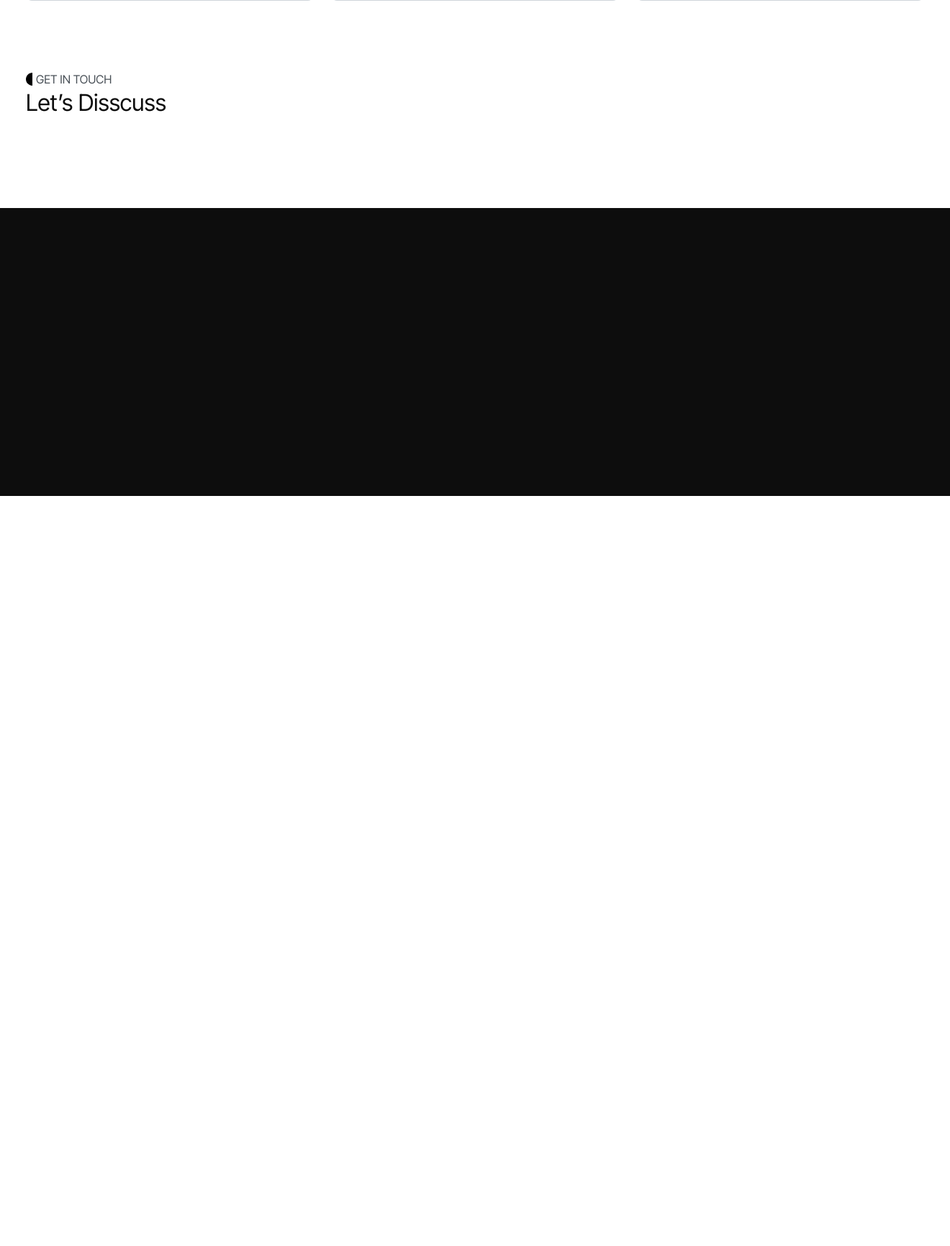
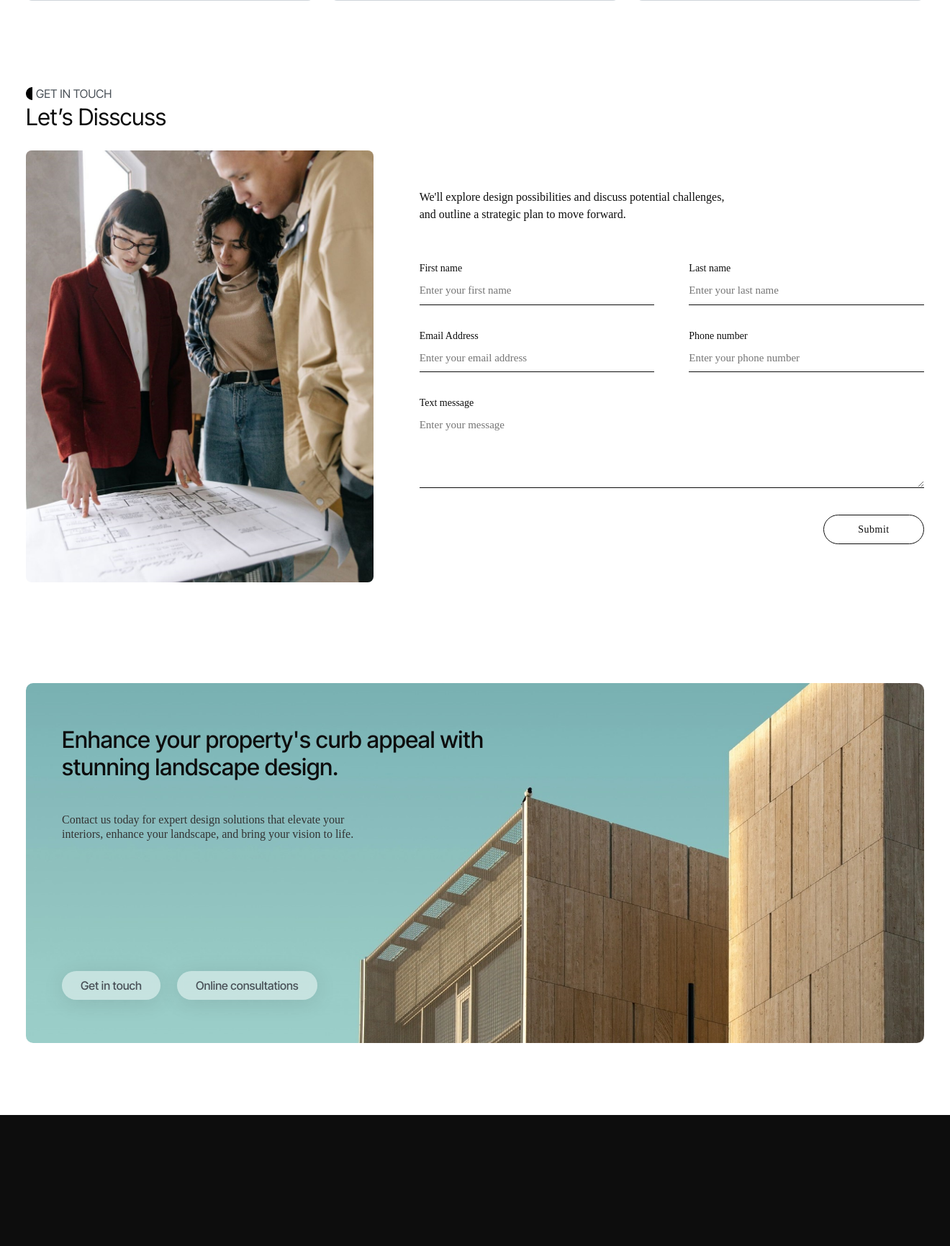
Before and after one commit to mariovida/zona, a PHP site: page /services in a window 1320 px wide. Shown: the part 1376-3107 px from the top of the page at 72% size. Before the commit the page ends 2065 px from the top, so only its background shows below. Run offline with PHP 8.4, Linux system fonts and the light colour scheme; some libraries are stand-ins or nearby versions; some web fonts are replaced.

```diff
--- a/css/contact.css
+++ b/css/contact.css
@@ -1,3 +1,60 @@
 .contact {
-  padding: 40px 0 100px;
+  padding: 60px 0 100px;
 }
+.contact-image {
+  height: 600px;
+  border-radius: 8px;
+  overflow: hidden;
+}
+.contact-image img {
+  object-fit: cover;
+  object-position: top;
+  width: 100%;
+  height: 100%;
+}
+.contact-form p {
+  margin: 0;
+}
+.contact-form form {
+  margin-top: 50px;
+}
+.contact-form form > div {
+  margin-bottom: 30px;
+}
+.contact-form form > div > div {
+  width: 100%;
+}
+.contact-form form label {
+  font-size: 14px;
+}
+.contact-form form input,
+.contact-form form textarea {
+  width: 100%;
+  font-size: 15px;
+  padding: 8px 0;
+  color: var(--vz-gray-700);
+  border: 0;
+  border-bottom: 1px solid var(--vz-main);
+}
+.contact-form form input:focus,
+.contact-form form textarea:focus {
+  outline: 0;
+}
+.contact-form form input[type="submit"] {
+  width: 140px;
+  float: right;
+  font-size: 14px;
+  line-height: 15px;
+  font-weight: 500;
+  letter-spacing: 0.5px;
+  color: var(--vz-main);
+  background-color: transparent;
+  padding: 12px 24px;
+  border: 1px solid var(--vz-main);
+  border-radius: 30px;
+  transition: 0.3s;
+}
+.contact-form form input[type="submit"]:hover {
+  color: var(--vz-white);
+  background-color: var(--vz-main);
+}
--- a/services.php
+++ b/services.php
@@ -97,6 +97,67 @@
                     <h3>Let’s Disscuss</h3>
                 </div>
             </div>
+            <div class="row" style="--bs-gutter-x:4rem">
+                <div class="col-5">
+                    <div class="contact-image">
+                        <img src="./images/consultation.jpg" class="hide-image" />
+                    </div>
+                </div>
+                <div class="col-7 d-flex flex-column justify-content-center">
+                    <div class="contact-form">
+                        <p>We'll explore design possibilities and discuss potential challenges,<br/>and outline a strategic plan to move forward.</p>
+                        <form action="" method="POST">
+                            <div class="d-flex justify-content-between gap-5">
+                                <div>
+                                    <label for="fname">First name</label><br>
+                                    <input type="text" id="fname" placeholder="Enter your first name"><br>
+                                </div>
+                                <div>
+                                    <label for="lname">Last name</label><br>
+                                    <input type="text" id="lname" placeholder="Enter your last name"><br>
+                                </div>
+                            </div>
+                            <div class="d-flex justify-content-between gap-5">
+                                <div>
+                                    <label for="email">Email Address</label><br>
+                                    <input type="text" id="email" placeholder="Enter your email address"><br>
+                                </div>
+                                <div>
+                                    <label for="phone">Phone number</label><br>
+                                    <input type="text" id="phone" placeholder="Enter your phone number"><br>
+                                </div>
+                            </div>
+                            <div class="d-flex justify-content-between gap-5">
+                                <div>
+                                    <label for="message">Text message</label><br>
+                                    <textarea id="message" rows="4" placeholder="Enter your message"></textarea>
+                                </div>
+                            </div>
+                            <div class="d-flex justify-content-between gap-5 mb-0">
+                                <div>
+                                    <input type="submit" value="Submit">
+                                </div>
+                            </div>
+                        </form>
+                    </div>
+                </div>
+            </div>
+        </div>
+    </section>
+
+    <section class="banner">
+        <div class="wrapper">
+            <div class="row">
+                <div class="col-12">
+                    <div class="banner_block">
+                        <img src="./images/banner.jpg" />
+                        <h3>Enhance your property's curb appeal with stunning landscape design.</h3>
+                        <p>Contact us today for expert design solutions that elevate your interiors, enhance your landscape, and bring your vision to life.</p>
+                        <a href="./contact">Get in touch</a>
+                        <a href="./contact">Online consultations</a>
+                    </div>
+                </div>
+            </div>
         </div>
     </section>
 
@@ -104,5 +165,18 @@
         define('footer', TRUE);
         include 'inc/footer.php';
     ?>
+
+    <script>
+        const observer = new IntersectionObserver((entries) => {
+            entries.forEach((entry) => {
+                if(entry.isIntersecting) {
+                    entry.target.classList.add('show');
+                }
+            });
+        });
+
+        const hiddenElements = document.querySelectorAll('.hide-image');
+        hiddenElements.forEach((el) => observer.observe(el));
+    </script>
 </body>
 </html>
--- a/style.css
+++ b/style.css
@@ -151,6 +151,9 @@ h6 {
 .fw-700 {
   font-weight: 700 !important;
 }
+.mb-0 {
+  margin-bottom: 0 !important;
+}
 .mb-30 {
   margin-bottom: 30px !important;
 }
```
Also changed, not shown: images/consultation.jpg.
